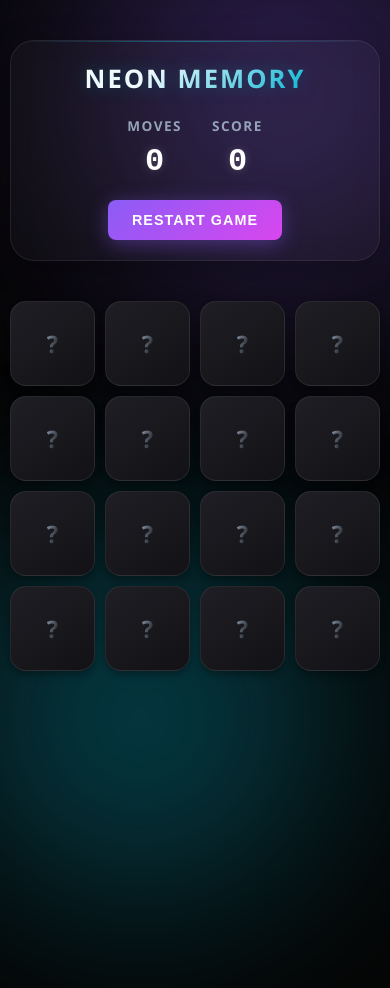
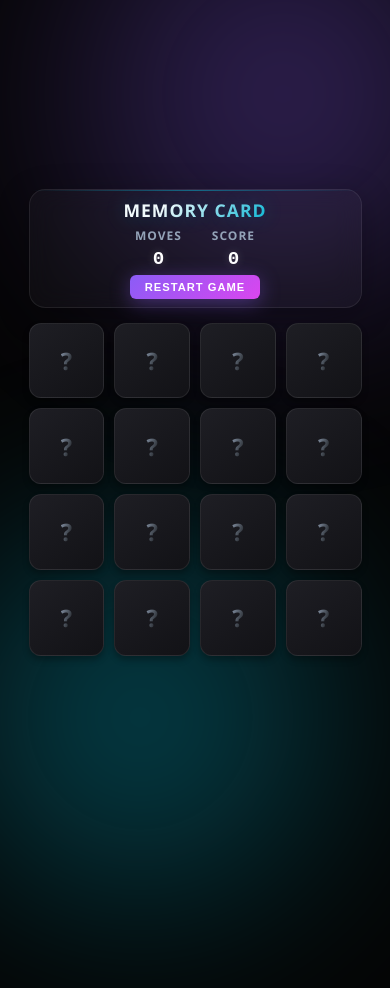
Before and after one commit to lightning4747/Memory-card-game-using-react, a React (Vite) app: page / in a window 390 px wide. Shown: the top 988 px of the page. Built offline with nearby package versions, Linux system fonts and the light colour scheme.

Commit message:
Reduce the screen size

```diff
--- a/src/components/GameHeader.jsx
+++ b/src/components/GameHeader.jsx
@@ -3,7 +3,7 @@ import React from 'react';
 export const GameHeader = ({ score, moves, onReset }) => {
   return (
     <header className="game-header">
-      <h1>Neon Memory</h1>
+      <h1>Memory Card</h1>
 
       <div className="stats">
         <div className="stat-item">
--- a/src/index.css
+++ b/src/index.css
@@ -19,13 +19,15 @@
 body {
   font-family: 'Segoe UI', Roboto, Helvetica, Arial, sans-serif;
   background-color: var(--bg-dark);
-  min-height: 100vh;
+  /* Ensure body is exactly viewport size */
+  height: 100vh;
+  width: 100vw;
   display: flex;
   justify-content: center;
   align-items: center;
-  padding: 20px;
+  padding: 10px; /* Small padding to keep elements off edge */
   color: var(--text-main);
-  overflow: hidden; /* Prevent scrollbars from ambient lights */
+  overflow: hidden; /* Prevent any scrollbars */
   position: relative;
 }
 
@@ -72,7 +74,7 @@ body::after {
 
 #root {
   width: 100%;
-  max-width: 1200px;
+  max-width: 100%;
   z-index: 1;
 }
 
@@ -80,7 +82,10 @@ body::after {
   display: flex;
   flex-direction: column;
   align-items: center;
-  gap: 40px;
+  gap: 15px; /* Compact gap */
+  height: 100%;
+  width: 100%;
+  justify-content: center;
 }
 
 /* --- Header & Stats --- */
@@ -88,19 +93,16 @@ body::after {
   display: flex;
   flex-direction: column;
   align-items: center;
-  gap: 20px;
-  /* Glassmorphism Effect */
+  gap: 10px; /* Reduced gap */
   background: var(--glass-bg);
   backdrop-filter: blur(12px);
   -webkit-backdrop-filter: blur(12px);
-  padding: 30px 40px;
-  border-radius: 24px;
+  padding: 10px 20px; /* Compact padding */
+  border-radius: 16px;
   box-shadow: 0 8px 32px rgba(0, 0, 0, 0.3);
-  width: 100%;
-  max-width: 650px;
+  width: 90%; /* Matches grid width roughly */
+  max-width: min(90vw, 60vh); /* Matches grid max logic */
   border: 1px solid var(--glass-border);
-  position: relative;
-  overflow: hidden;
 }
 
 /* Subtle glowing border animation */
@@ -113,18 +115,19 @@ body::after {
 }
 
 .game-header h1 {
-  font-size: 2.5rem;
+  font-size: 1.5rem; /* Responsive size */
   background: linear-gradient(135deg, #fff 30%, var(--secondary-glow));
   -webkit-background-clip: text;
   -webkit-text-fill-color: transparent;
   text-transform: uppercase;
-  letter-spacing: 2px;
+  letter-spacing: 1px;
+  margin: 0;
   text-shadow: 0 0 20px rgba(6, 182, 212, 0.3);
 }
 
 .stats {
   display: flex;
-  gap: 50px;
+  gap: 30px; /* Tightened stats gap */
   justify-content: center;
   width: 100%;
 }
@@ -133,21 +136,21 @@ body::after {
   display: flex;
   flex-direction: column;
   align-items: center;
-  gap: 8px;
+  gap: 4px;
 }
 
 .stat-label {
-  font-size: 0.85rem;
+  font-size: 0.75rem;
   color: var(--text-muted);
   font-weight: 700;
   text-transform: uppercase;
-  letter-spacing: 1.5px;
+  letter-spacing: 1px;
 }
 
 .stat-value {
-  font-size: 2.5rem;
+  font-size: 1.2rem;
   font-weight: 800;
-  font-family: monospace; /* Tech feel */
+  font-family: monospace;
   color: var(--text-main);
   text-shadow: 0 0 10px rgba(255, 255, 255, 0.2);
   transition: color 0.3s;
@@ -163,12 +166,12 @@ body::after {
   background: linear-gradient(135deg, var(--primary-glow), var(--accent-glow));
   color: white;
   border: none;
-  padding: 14px 40px;
-  font-size: 1rem;
+  padding: 8px 20px; /* Smaller button */
+  font-size: 0.8rem;
   font-weight: 700;
   text-transform: uppercase;
   letter-spacing: 1px;
-  border-radius: 8px;
+  border-radius: 6px;
   cursor: pointer;
   transition: all 0.3s cubic-bezier(0.4, 0, 0.2, 1);
   box-shadow: 0 4px 20px rgba(139, 92, 246, 0.4);
@@ -185,7 +188,7 @@ body::after {
 }
 
 .reset-btn:hover {
-  transform: translateY(-3px);
+  transform: translateY(-2px);
   box-shadow: 0 8px 30px rgba(139, 92, 246, 0.6);
 }
 
@@ -197,52 +200,26 @@ body::after {
   transform: translateY(1px);
 }
 
-/* --- Win Message --- */
-.win-message {
-  background: rgba(5, 5, 5, 0.9);
-  padding: 40px 60px;
-  border-radius: 20px;
-  text-align: center;
-  box-shadow: 0 0 50px rgba(6, 182, 212, 0.2);
-  border: 1px solid var(--secondary-glow);
-  animation: popIn 0.6s cubic-bezier(0.175, 0.885, 0.32, 1.275);
-  z-index: 10;
-}
-
-@keyframes popIn {
-  0% { opacity: 0; transform: scale(0.8) translateY(20px); }
-  100% { opacity: 1; transform: scale(1) translateY(0); }
-}
-
-.win-message h2 {
-  font-size: 2.5rem;
-  margin-bottom: 10px;
-  background: linear-gradient(to right, var(--secondary-glow), var(--accent-glow));
-  -webkit-background-clip: text;
-  -webkit-text-fill-color: transparent;
-}
-
-.win-message p {
-  font-size: 1.2rem;
-  color: var(--text-muted);
-}
-
 /* --- Grid --- */
 .cards-grid {
   display: grid;
   grid-template-columns: repeat(4, 1fr);
-  gap: 20px;
-  max-width: 640px;
-  width: 100%;
-  perspective: 1000px; /* Essential for 3D flip */
+  gap: 10px; /* Smaller gap to fit more content */
+  width: 90%; /* Default width */
+
+  /* THE FIX: Limit size to 90% of screen width OR 60% of screen height.
+     Since it's a square (aspect-ratio: 1), if we limit the height to 60vh,
+     the width automatically becomes 60vh. This guarantees it fits vertically. */
+  max-width: min(90vw, 60vh);
+  margin: 0 auto;
+  perspective: 1000px;
 }
 
-/* --- Card Mechanics (True 3D Flip) --- */
+/* --- Card Mechanics --- */
 .card {
   aspect-ratio: 1;
   position: relative;
   cursor: pointer;
-  /* We don't rotate the card container, we rotate the faces to preserve-3d logic without changing HTML structure */
   transform-style: preserve-3d;
 }
 
@@ -254,32 +231,21 @@ body::after {
   display: flex;
   align-items: center;
   justify-content: center;
-  border-radius: 16px;
+  border-radius: 12px; /* Slightly smaller radius */
   backface-visibility: hidden;
   transition: transform 0.6s cubic-bezier(0.4, 0.0, 0.2, 1), box-shadow 0.3s;
   box-shadow: 0 4px 6px rgba(0, 0, 0, 0.3);
 }
 
-/*
-  Logic:
-  Front is the cover (starts visible, 0deg).
-  Back is the content (starts hidden, 180deg).
-
-  On Flipped:
-  Front rotates to -180deg (hides).
-  Back rotates to 0deg (shows).
-*/
-
-/* The Cover (Question Mark or Pattern) */
+/* The Cover */
 .card-front {
   background: linear-gradient(145deg, #1e1e24, #121216);
-  font-size: 2.5rem;
+  font-size: 1.5rem; /* Smaller question mark */
   border: 1px solid var(--glass-border);
   color: rgba(255, 255, 255, 0.1);
   transform: rotateY(0deg);
 }
 
-/* Add a "Tech" pattern to the card back (cover) */
 .card-front::after {
   content: '?';
   font-weight: 900;
@@ -288,24 +254,24 @@ body::after {
   -webkit-text-fill-color: transparent;
 }
 
-/* The Content (The Emoji/Icon) */
+/* The Content */
 .card-back {
   background: linear-gradient(145deg, #2a2a35, #1a1a22);
-  font-size: 3.5rem;
+  font-size: 2.5rem; /* Adjusted emoji size */
   transform: rotateY(180deg);
   border: 1px solid var(--primary-glow);
   box-shadow: inset 0 0 20px rgba(139, 92, 246, 0.1);
 }
 
-/* Hover Effects on non-flipped cards */
+/* Hover Effects */
 .card:hover:not(.matched):not(.flipped) .card-front {
-  transform: rotateY(0deg) scale(1.05);
+  transform: rotateY(0deg) scale(1.02); /* Slight scale */
   box-shadow: 0 0 15px rgba(6, 182, 212, 0.3);
   border-color: var(--secondary-glow);
 }
 
 .card:active:not(.matched) {
-  transform: scale(0.97);
+  transform: scale(0.98);
 }
 
 /* --- Flip State --- */
@@ -317,14 +283,14 @@ body::after {
   transform: rotateY(0deg);
 }
 
-/* --- Matched State (Victory Animation) --- */
+/* --- Matched State --- */
 .card.matched {
   pointer-events: none;
   animation: pulseMatch 0.5s ease-out forwards;
 }
 
 .card.matched .card-back {
-  background: rgba(34, 211, 238, 0.1); /* Cyan tint */
+  background: rgba(34, 211, 238, 0.1);
   border: 2px solid var(--secondary-glow);
   box-shadow: 0 0 30px var(--secondary-glow), inset 0 0 20px rgba(34, 211, 238, 0.2);
   color: #fff;
@@ -336,94 +302,66 @@ body::after {
   100% { transform: scale(1); }
 }
 
-/* --- Responsive Design --- */
-@media (max-width: 768px) {
-  .game-header h1 {
-    font-size: 2rem;
-  }
-
-  .cards-grid {
-    gap: 15px;
-  }
-
-  .card-front, .card-back {
-    font-size: 2rem;
-  }
-
-  .card-front::after {
-    font-size: 2rem;
-  }
-
-  .stats {
-    gap: 30px;
-  }
-
-  .stat-value {
-    font-size: 2rem;
-  }
-}
-
-@media (max-width: 480px) {
-  body {
-    padding: 10px;
-    align-items: flex-start; /* Prevent overlap on small screens */
-    padding-top: 40px;
-  }
-
-  .game-header {
-    padding: 20px;
-    width: 100%;
-  }
-
-  .game-header h1 {
-    font-size: 1.6rem;
-  }
-
-  .cards-grid {
-    gap: 10px;
-    max-width: 100%;
-  }
-
-  .card-front::after {
-    font-size: 1.5rem;
-  }
-
-  .card-back {
-    font-size: 2.2rem;
-  }
-
-  .reset-btn {
-    padding: 12px 24px;
-    font-size: 0.9rem;
-  }
-}
-
-/* The Container */
+/* --- Win Message Overlay --- */
 .win-message {
-  position: fixed; /* or absolute depending on layout */
+  position: fixed;
   top: 50%;
   left: 50%;
   transform: translate(-50%, -50%);
   background: rgba(5, 5, 5, 0.95);
-  padding: 40px 60px;
+  padding: 30px 50px;
   border-radius: 20px;
   text-align: center;
   border: 1px solid var(--secondary-glow);
   box-shadow: 0 0 50px rgba(6, 182, 212, 0.2);
-  z-index: 100; /* Sit on top of everything */
+  z-index: 100;
+  max-width: 90%;
+  width: auto;
 
-  /* This line triggers the animation when the component loads */
   animation: popIn 0.6s cubic-bezier(0.175, 0.885, 0.32, 1.275);
 }
 
-/* The Animation Keyframes */
 @keyframes popIn {
-  0% {
-    opacity: 0;
-    transform: translate(-50%, -50%) scale(0.8);
+  0% { opacity: 0; transform: translate(-50%, -50%) scale(0.8); }
+  100% { opacity: 1; transform: translate(-50%, -50%) scale(1); }
+}
+
+.win-message h2 {
+  font-size: 2rem;
+  margin-bottom: 10px;
+  background: linear-gradient(to right, var(--secondary-glow), var(--accent-glow));
+  -webkit-background-clip: text;
+  -webkit-text-fill-color: transparent;
+}
+
+.win-message p {
+  font-size: 1rem;
+  color: var(--text-muted);
+  margin-bottom: 20px;
+}
+
+/* --- Mobile Adjustments --- */
+@media (max-width: 480px) {
+  .cards-grid {
+    /* On phones, use slightly more of the width, but keep height constraint */
+    max-width: min(95vw, 65vh);
   }
-  100% {
-    opacity: 1;
-    transform: translate(-50%, -50%) scale(1);
+
+  .game-header {
+    padding: 8px 15px;
+    gap: 5px;
+  }
+
+  .game-header h1 {
+    font-size: 1.1rem;
+  }
+
+  .card-back {
+    font-size: 1.8rem; /* Smaller emojis on small screens */
+  }
+
+  .reset-btn {
+    padding: 6px 15px;
+    font-size: 0.7rem;
   }
 }
```
